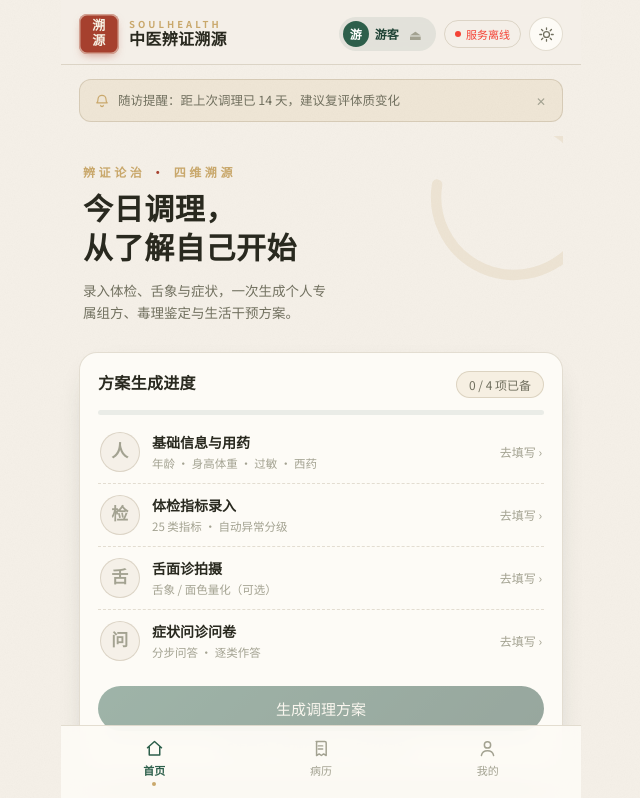
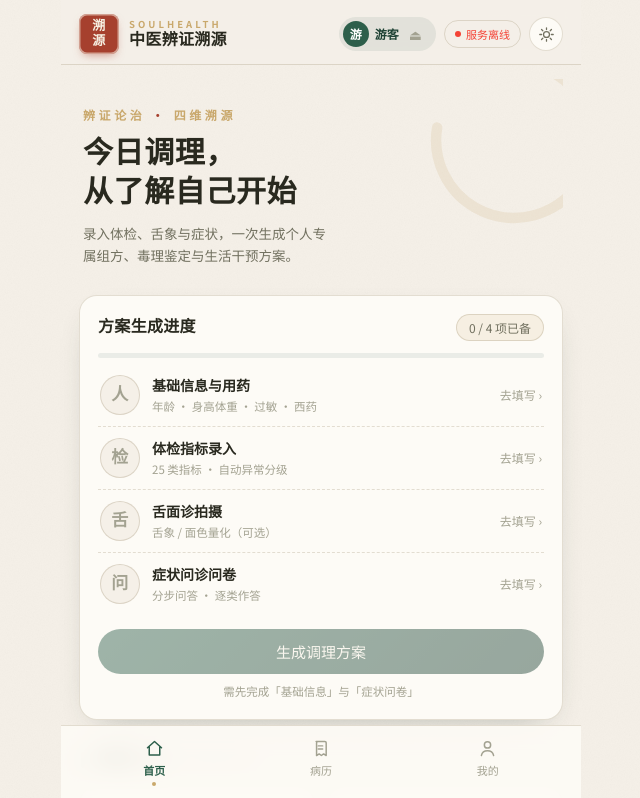
Before and after one commit to xxx200001/SoulHealth-TongueDiag, a Vue app in the folder soulhealth-frontend-stage1/soulhealth-frontend/: page / in a window 1280 px wide. Shown: the top 798 px of the page, without its empty margins (319-959 px from the left). Built offline with nearby package versions, Linux system fonts and the light colour scheme; no server answers; sample sign-in values are in the browser's storage.

Commit message:
fix: update HomePage questionnaire navigation and tunnel expiry to 14 days

```diff
--- a/soulhealth-frontend-stage1/soulhealth-frontend/src/pages/HomePage.vue
+++ b/soulhealth-frontend-stage1/soulhealth-frontend/src/pages/HomePage.vue
@@ -6,6 +6,18 @@ import { usePatientStore } from '../store/patient'
 const router = useRouter()
 const store = usePatientStore()
 const showFollowup = ref(true) // 随访提醒浮动通知条（规格书§三 页面1）
+
+// 动态计算距上次调理天数（从 history 最新记录的 date 字段算）
+const daysSinceLastVisit = computed(() => {
+  if (!store.history || store.history.length === 0) return -1
+  const lastDate = new Date(store.history[0].date)
+  if (isNaN(lastDate.getTime())) return -1
+  const now = new Date()
+  return Math.floor((now - lastDate) / (1000 * 60 * 60 * 24))
+})
+
+// 是否显示随访提醒（有历史记录才显示）
+const shouldShowFollowup = computed(() => showFollowup.value && daysSinceLastVisit.value >= 0)
 
 // 生成方案的四步采集清单（用药登记并入个人信息页）
 const steps = computed(() => [
@@ -33,11 +45,11 @@ function generate() {
   <div>
     <!-- 随访提醒 -->
     <transition name="slide">
-      <div v-if="showFollowup" class="notice">
+      <div v-if="shouldShowFollowup" class="notice">
         <svg viewBox="0 0 24 24" width="16" height="16" fill="none" stroke="currentColor" stroke-width="1.8" stroke-linecap="round" stroke-linejoin="round">
           <path d="M6 9.5a6 6 0 0 1 12 0c0 4.2 1.8 5.3 1.8 5.3H4.2S6 13.7 6 9.5ZM10 18.5a2 2 0 0 0 4 0" />
         </svg>
-        <span>随访提醒：距上次调理已 14 天，建议复评体质变化</span>
+        <span>随访提醒：距上次调理已 {{ daysSinceLastVisit }} 天，建议复评体质变化</span>
         <button aria-label="关闭提醒" @click="showFollowup = false">✕</button>
       </div>
     </transition>
```
